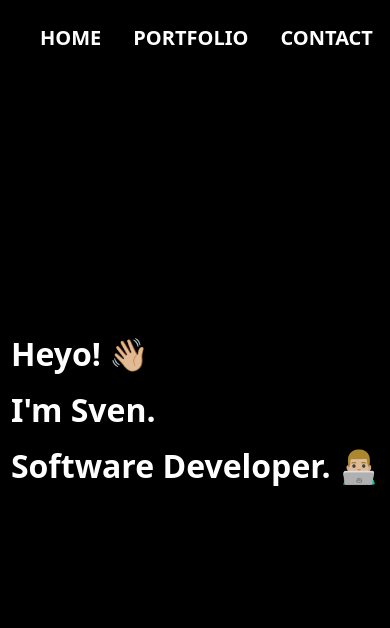
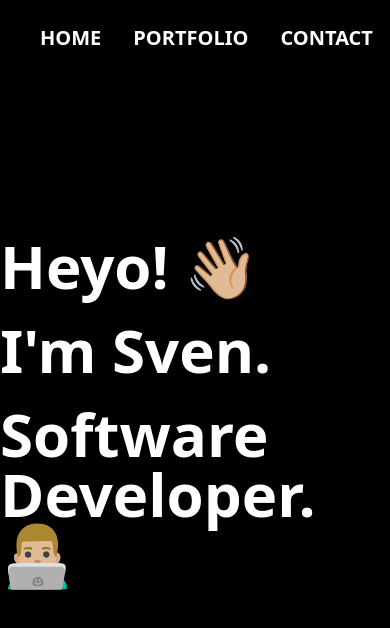
Before and after one commit to Neddoo/neddo.dev, a Next.js app: page / in a window 390 px wide. Shown: the top 628 px of the page. Built offline with nearby package versions, Linux system fonts and the light colour scheme.

Commit message:
🐛 Fixed font-size for mobile

```diff
--- a/styles/globals.css
+++ b/styles/globals.css
@@ -13,16 +13,16 @@
     transform: translate(-50%, -50%);
 }
 @media screen and (max-width: 1024px) {
-  .text-6xl { font-size: 3.5rem; }
+  .text-6xl .text-5xl { font-size: 3.5rem; }
 }
 @media screen and (max-width: 768px) {
-  .text-6xl { font-size: 3rem; }
+  .text-6xl .text-5xl { font-size: 3rem; }
 }
 @media screen and (max-width: 425px) {
-  .text-6xl { font-size: 2rem; }
+  .text-6xl .text-5xl { font-size: 2rem; }
 }
 @media screen and (max-width: 320px) {
-  .text-6xl { font-size: 1rem; }
+  .text-6xl .text-5xl { font-size: 1rem; }
 }
 
 .center-index {
```
